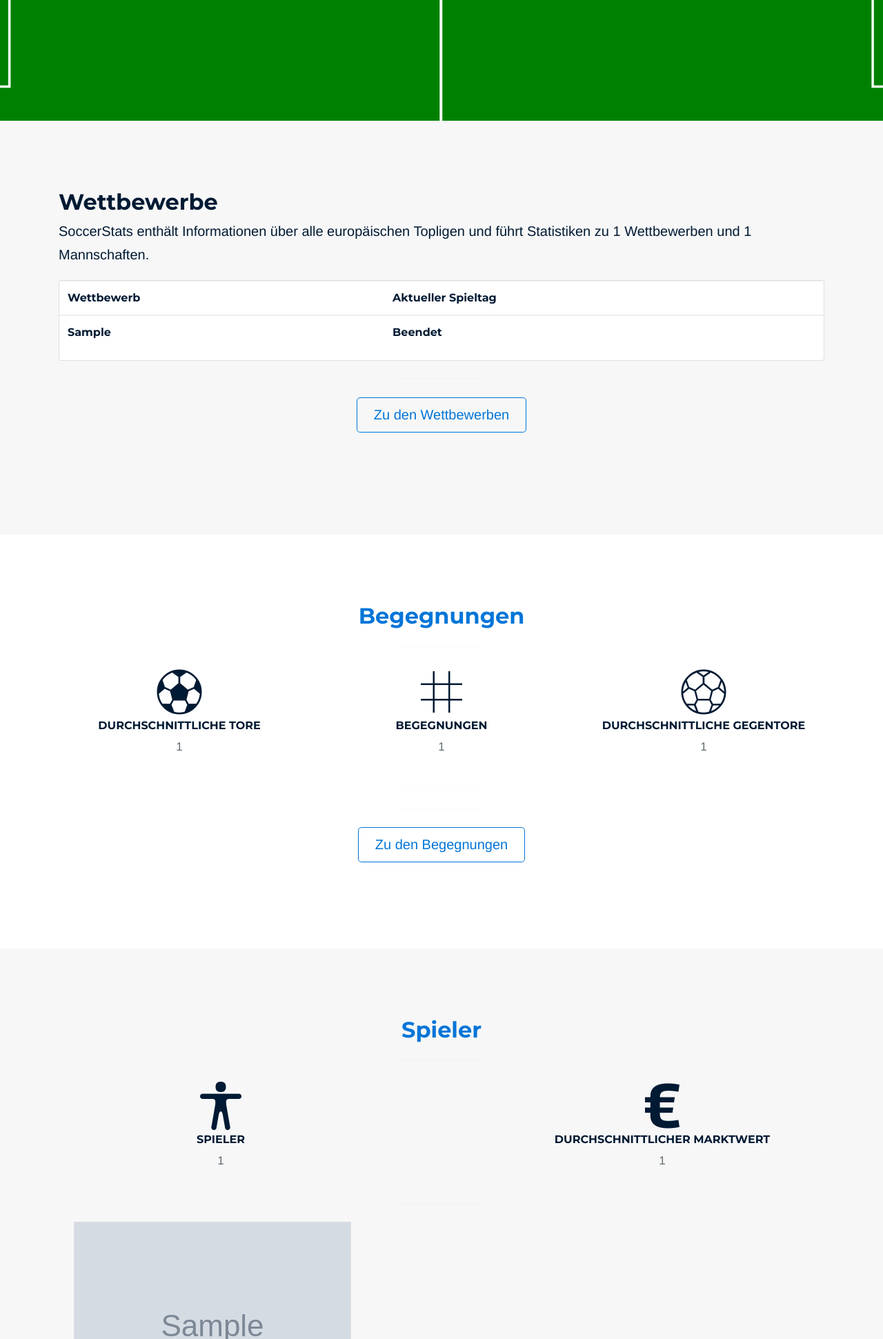
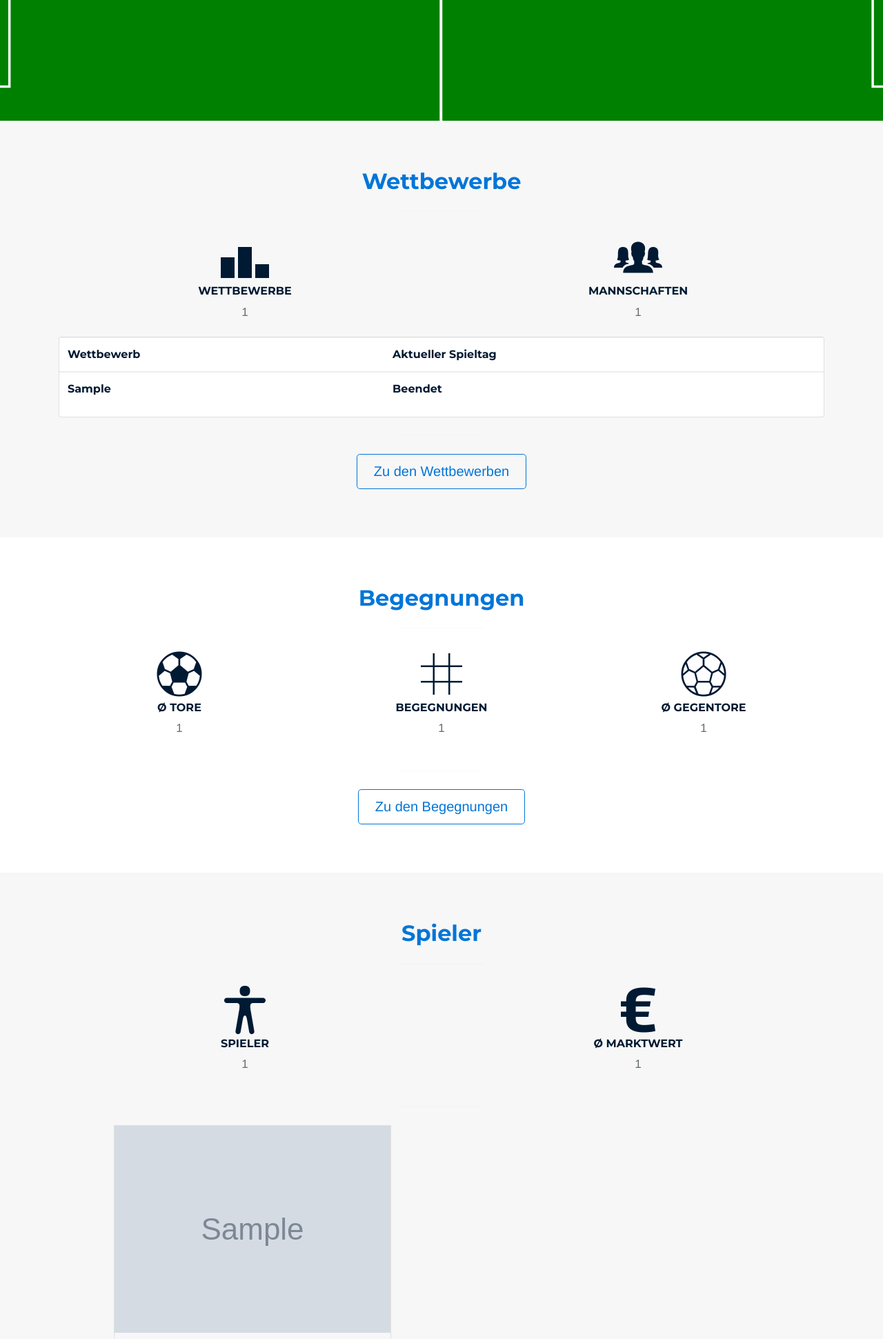
Before and after one commit to Thames1990/SoccerStatsDjango, a Django app: page / in a window 1280 px wide. Shown: the part 625-2566 px from the top of the page at 69% size. Run offline with Django 3.2, Linux system fonts and the light colour scheme; tables that the repository leaves empty hold one stand-in row (values such as "Sample post"); grey boxes marked "Sample" are stand-in pictures; some libraries are stand-ins or nearby versions; some web fonts are replaced.

Commit message:
Add no database template design

```diff
--- a/SoccerStats/settings.py
+++ b/SoccerStats/settings.py
@@ -23,7 +23,7 @@
 SECRET_KEY = 'etz%bq#5yic%o$&y)jrgz_dm9u$p0b4cz%aeqfa7@+oq#jbop$'
 
 # SECURITY WARNING: don't run with debug turned on in production!
-DEBUG = False
+DEBUG = True
 
 ALLOWED_HOSTS = ['127.0.0.1', 'thomasmohr.xyz', '46.101.227.152']
 
--- a/SoccerStats/static/SoccerStats/css/style.css
+++ b/SoccerStats/static/SoccerStats/css/style.css
@@ -277,8 +277,9 @@
     }
 
     section {
-        min-height: 600px;
-        padding: 100px 0;
+        /* TODO Why doesn't it change? */
+        /*min-height: 600px;*/
+        /*padding: 100px 0;*/
     }
 
 }
--- a/templates/SoccerStats/base.html
+++ b/templates/SoccerStats/base.html
@@ -46,7 +46,7 @@
     <div class="container">
         <div class="row">
             <div class="col">
-                <h6 class="text-uppercase">Genutzte Projekte</h6>
+                <h6 class="text-uppercase">Projekte</h6>
                 <ul class="list-unstyled">
                     <li><a target="_blank" href="http://api.football-data.org/index">football-data</a></li>
                     <li><a target="_blank" href="https://www.djangoproject.com/">Django</a></li>
@@ -63,7 +63,7 @@
         </div>
         <br>
         <span class="text-muted small">
-            Made by Thomas Mohr &copy; 2016
+            Thomas Mohr &copy; 2016
             <script>
                 new Date().getFullYear() > 2016 && document.write("-" + new Date().getFullYear());
             </script>
--- a/templates/SoccerStats/index.html
+++ b/templates/SoccerStats/index.html
@@ -25,11 +25,29 @@
 
     <section id="competitions">
         <div class="container wow fadeInUp">
-            <h2>Wettbewerbe</h2>
-            <p class="lead">
-                SoccerStats enthält Informationen über alle europäischen Topligen und führt Statistiken
-                zu {{ competition.count }} Wettbewerben und {{ competition.team.count }} Mannschaften.
-            </p>
+            <div class="row">
+                <div class="col-lg-12 text-center">
+                    <h2 class="m-t-0 text-primary">Wettbewerbe</h2>
+                    <hr class="accent">
+                </div>
+            </div>
+            <div class="row">
+                <div class="col-6 text-center">
+                    <div class="feature">
+                        <i class="icon-lg ion-podium wow fadeInUp"></i>
+                        <h6 class="text-uppercase">Wettbewerbe</h6>
+                        <p class="text-muted m-b-0">{{ competition.count }}</p>
+                    </div>
+                </div>
+                <div class="col-6 text-center">
+                    <div class="feature">
+                        <i class="icon-lg ion-ios-people wow fadeIn" data-wow-delay=".1s"></i>
+                        <h6 class="text-uppercase">Mannschaften</h6>
+                        <p class="text-muted m-b-0">{{ competition.team.count|default_if_none:0 }}</p>
+                    </div>
+                </div>
+            </div>
+            {% if competition.list %}
                 <div class="card">
                     <div class="table-responsive">
                         <table class="table table-hover">
@@ -57,6 +75,7 @@
                         </table>
                     </div>
                 </div>
+            {% endif %}
         </div>
         <hr>
         <div class="container text-center">
@@ -71,21 +90,19 @@
     </section>
 
     <section id="fixtures" class="bg-alt">
-        <div class="container">
+        <div class="container wow fadeInUp">
             <div class="row">
                 <div class="col-lg-12 text-center">
                     <h2 class="m-t-0 text-primary">Begegnungen</h2>
                     <hr class="accent">
                 </div>
             </div>
-        </div>
-        <div class="container wow fadeInUp">
             <div class="row">
                 <div class="col-lg-4 col-md-4 text-center">
                     <div class="feature">
                         <i class="icon-lg ion-ios-football wow fadeInUp"></i>
-                        <h6 class="text-uppercase">Durchschnittliche Tore</h6>
-                        <p class="text-muted m-b-0">{{ fixture.result_avg.goals_home_team }}</p>
+                        <h6 class="text-uppercase">&#216; Tore</h6>
+                        <p class="text-muted m-b-0">{{ fixture.result_avg.goals_home_team|default_if_none:0 }}</p>
                     </div>
                 </div>
                 <div class="col-lg-4 col-md-4 text-center">
@@ -98,8 +115,8 @@
                 <div class="col-lg-4 col-md-4 text-center">
                     <div class="feature">
                         <i class="icon-lg ion-ios-football-outline wow fadeIn" data-wow-delay=".1s"></i>
-                        <h6 class="text-uppercase">Durchschnittliche Gegentore</h6>
-                        <p class="text-muted m-b-0">{{ fixture.result_avg.goals_away_team }}</p>
+                        <h6 class="text-uppercase">&#216; Gegentore</h6>
+                        <p class="text-muted m-b-0">{{ fixture.result_avg.goals_away_team|default_if_none:0 }}</p>
                     </div>
                 </div>
             </div>
@@ -158,12 +175,9 @@
                         {% endif %}
                     </div>
                 </div>
-                {% if not forloop.last %}
                 <hr>
-                {% endif %}
             {% endfor %}
         </div>
-        <hr>
         <div class="container text-center">
             <a
                     class="btn btn-lg text-normal btn-outline-primary"
@@ -176,32 +190,31 @@
     </section>
 
     <section id="players">
-        <div class="container">
+        <div class="container wow fadeInUp">
             <div class="row">
                 <div class="col-lg-12 text-center">
                     <h2 class="m-t-0 text-primary">Spieler</h2>
                     <hr class="accent">
                 </div>
             </div>
-        </div>
-        <div class="container-fluid wow fadeInUp">
             <div class="row">
-                <div class="col-lg-6 col-md-6 text-center">
+                <div class="col text-center">
                     <div class="feature">
                         <i class="icon-lg ion-ios-body wow fadeInUp"></i>
                         <h6 class="text-uppercase">Spieler</h6>
                         <p class="text-muted m-b-0">{{ player.count }}</p>
                     </div>
                 </div>
-                <div class="col-lg-6 col-md-6 text-center">
+                <div class="col text-center">
                     <div class="feature">
                         <i class="icon-lg ion-social-euro wow fadeIn" data-wow-delay=".1s"></i>
-                        <h6 class="text-uppercase">Durchschnittlicher Marktwert</h6>
-                        <p class="text-muted m-b-0">{{ player.market_value.avg|intword }}</p>
+                        <h6 class="text-uppercase">&#216; Marktwert</h6>
+                        <p class="text-muted m-b-0">{{ player.market_value.avg|intword|default_if_none:0 }}</p>
                     </div>
                 </div>
             </div>
             <hr>
+            {% if player.best_five %}
                 <div class="row">
                     <div class="col-sm-10 offset-sm-1 col-12 offset-0">
                         <div class="card-group">
@@ -283,6 +296,7 @@
                 </div>
                 </div>
                 <hr>
+            {% endif %}
         <div class="container text-center">
             <a
                     class="btn btn-lg text-normal btn-outline-primary"
@@ -294,32 +308,33 @@
         </div>
     </section>
 
-    <aside id="tables" class="bg-alt">
-        <div class="container text-center">
-            <h2 class="text-primary text-center">Tabellen</h2>
+    <section id="tables" class="bg-alt">
+        <div class="container wow fadeInUp">
+            <div class="row">
+                <div class="col-lg-12 text-center">
+                    <h2 class="m-t-0 text-primary">Tabellen</h2>
                     <hr class="accent">
-            <br>
-            <div class="row wow fadeInUpy">
+                </div>
+            </div>
+            <div class="row">
                 <div class="col-md-4 col-sm-6 col-12 text-center">
                     <h3>Torrekord</h3>
                     <i class="icon-lg ion-ios-speedometer-outline wow pulse"></i>
-                    <h1 class="text-primary">100</h1>
+                    <h1 class="text-primary">80</h1>
                 </div>
                 <div class="col-md-4 col-sm-6 col-12 text-center">
                     <h3>Gegentorrekord</h3>
                     <i class="icon-lg ion-ios-location-outline wow pulse"></i>
-                    <h1 class="text-primary">3421</h1>
+                    <h1 class="text-primary">75</h1>
                 </div>
                 <div class="col-md-4 col-sm-6 col-12 text-center">
                     <h3>Punkterekord</h3>
                     <i class="icon-lg ion-ios-pulse wow pulse"></i>
-                    <h1 class="text-primary">4%</h1>
+                    <h1 class="text-primary">92</h1>
                 </div>
             </div>
             <hr>
-            <br>
-        </div>
-        <div class="container">
+            {% if table.list %}
                 <div class="card">
                     <div class="table-responsive">
                         <table class="table table-hover">
@@ -347,8 +362,9 @@
                         </table>
                     </div>
                 </div>
+                <hr>
+            {% endif %}
         </div>
-        <hr>
         <div class="container text-center">
             <a
                     class="btn btn-lg text-normal btn-outline-primary"
@@ -358,18 +374,16 @@
                 Zu den Tabellen
             </a>
         </div>
-    </aside>
+    </section>
 
     <section id="teams">
-        <div class="container">
+        <div class="container wow fadeInUp">
             <div class="row">
                 <div class="col-lg-12 text-center">
                     <h2 class="m-t-0 text-primary">Mannschaften</h2>
                     <hr class="accent">
                 </div>
             </div>
-        </div>
-        <div class="container">
             <div class="row">
                 <div class="col-lg-6 col-md-6 text-center">
                     <div class="feature">
@@ -382,10 +396,11 @@
                     <div class="feature">
                         <i class="icon-lg ion-social-euro wow fadeIn" data-wow-delay=".1s"></i>
                         <h6 class="text-uppercase">Durschnittlicher Marktwert</h6>
-                        <p class="text-muted m-b-0">{{ team.squad_market_value.avg|intword }}</p>
+                        <p class="text-muted m-b-0">{{ team.squad_market_value.avg|intword|default_if_none:0 }}</p>
                     </div>
                 </div>
             </div>
+            {% if team.best_five %}
                 <hr>
                 <div class="card">
                     <div class="table-responsive">
@@ -403,13 +418,14 @@
                                         style="cursor: pointer"
                                 >
                                     <td>{{ best_five.name }}</td>
-                                <td>{{ best_five.squad_market_value|intword }} €</td>
+                                    <td>{{ best_five.squad_market_value|intword }}</td>
                                 </tr>
                             {% endfor %}
                             </tbody>
                         </table>
                     </div>
                 </div>
+            {% endif %}
         </div>
         <hr>
         <div class="container text-center">
```
Also changed, not shown: templates/competition/competition_list.html (+11 -0 lines), templates/fixture/fixture_list.html (+11 -0 lines), templates/player/player_list.html (+11 -0 lines), templates/table/table_list.html (+11 -0 lines), templates/team/team_list.html (+11 -0 lines). Lines whose indentation alone changed are shown as unchanged.
